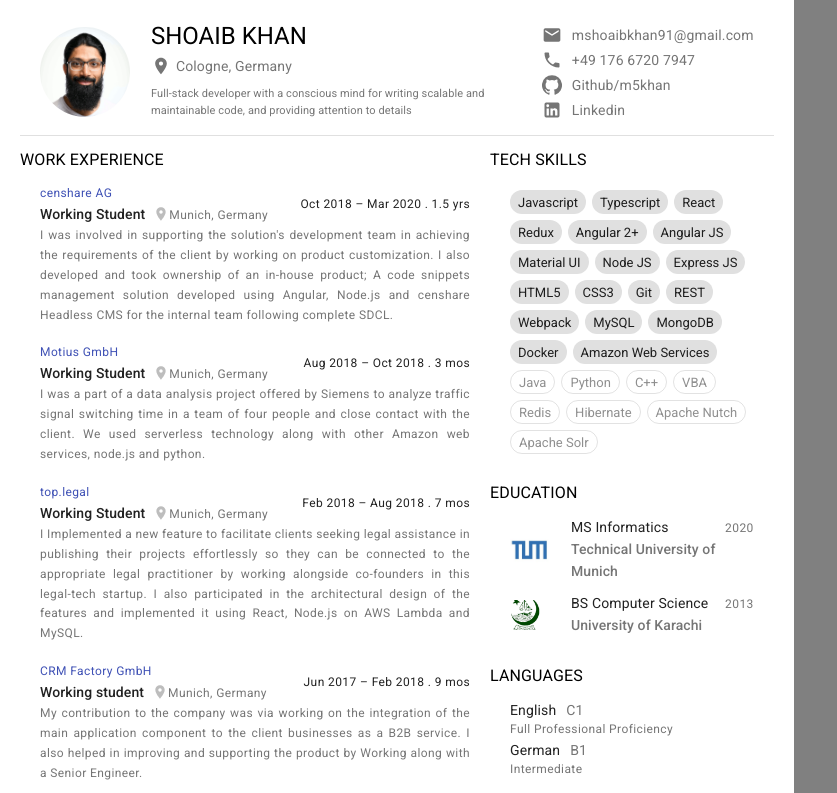
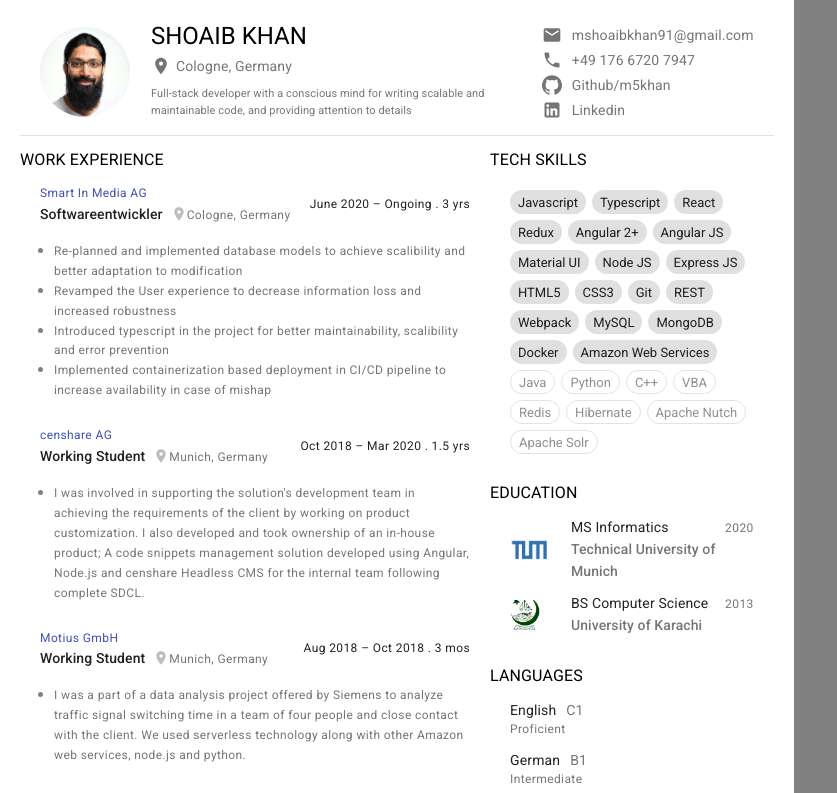
Before and after one commit to m5khan/my-cv, a React (Create React App) app: page / in a window 1280 px wide. Shown: the top 793 px of the page, without its empty margins (0-837 px from the left). Built offline with nearby package versions, Linux system fonts and the light colour scheme.

Commit message:
change experience content to list and add new experience

```diff
--- a/src/Resume.json
+++ b/src/Resume.json
@@ -1,5 +1,17 @@
 {
     "work": [
+        {
+            "company": "Smart In Media AG",
+            "title": "Softwareentwickler",
+            "duration": "June 2020 – Ongoing . 3 yrs",
+            "location": "Cologne, Germany",
+            "content": [
+                "Re-planned and implemented database models to achieve scalibility and better adaptation to modification",
+                "Revamped the User experience to decrease information loss and increased robustness",
+                "Introduced typescript in the project for better maintainability, scalibility and error prevention",
+                "Implemented containerization based deployment in CI/CD pipeline to increase availability in case of mishap"
+            ]
+        },
         {
             "company": "censhare AG",
             "title": "Working Student",
--- a/src/components/Experience.jsx
+++ b/src/components/Experience.jsx
@@ -2,6 +2,7 @@
 import styled from 'styled-components';
 import RoomIcon from '@material-ui/icons/Room';
 import { Box, Divider, Grid, Paper, Typography } from '@material-ui/core';
+import { LineWeight } from '@material-ui/icons';
 
 
 // const experience = {
@@ -29,15 +30,19 @@
                     <Typography align="right" variant="caption" component="p" color="textPrimary">{props.duration}</Typography>
                 </Grid>
             </Grid>
-            <Box>
+            <ul style={{ paddingInlineStart: '14px', color: "#75828b", lineHeight: '0px' }}>
                 {contents(props.content)}
-            </Box>
+            </ul>
         </>
     )
 }
 
 const contents = (c) => {
-    return c.map((i, id) => <Typography key={id} align="justify" variant="caption" color="textSecondary" component="p">{i}</Typography>);
+    return c.map((i, id) => (
+        <li key={id}>
+            <Typography key={id} align="justify" variant="caption" color="textSecondary">{i}</Typography>
+        </li>
+    ));
 }
 
 export default Experience;
--- a/src/components/Language.jsx
+++ b/src/components/Language.jsx
@@ -4,10 +4,10 @@
 const Language = () => {
     return (
         <Grid container>
-          <Grid item xs={12}>
+          <Grid item xs={12} style={{ marginBottom: 10 }}>
             <Typography variant="body2" component="span">English</Typography>
             <Typography style={{paddingLeft: '10px'}} variant="body2" component="span" color="textSecondary">C1</Typography>
-            <Typography variant="caption" color="textSecondary" component="p">Full Professional Proficiency</Typography>
+            <Typography variant="caption" color="textSecondary" component="p">Proficient</Typography>
           </Grid>
           <Grid item xs={12}>
             <Typography variant="body2" component="span">German</Typography>
--- a/src/components/Resume.jsx
+++ b/src/components/Resume.jsx
@@ -25,15 +25,15 @@
                 <Experience {...ResumeData.work[0]}/>
                 <Spacing height={9}/>
                 {/* <Divider /> */}
-                <Spacing height={9}/>
+                {/* <Spacing height={9}/> */}
                 <Experience {...ResumeData.work[1]}/>
                 <Spacing height={9}/>
                 {/* <Divider /> */}
-                <Spacing height={9}/>
+                {/* <Spacing height={9}/> */}
                 <Experience {...ResumeData.work[2]}/>
                 <Spacing height={9}/>
                 {/* <Divider /> */}
-                <Spacing height={9}/>
+                {/* <Spacing height={9}/> */}
                 <Experience {...ResumeData.work[3]}/>
                 <Spacing height={9}/>
                 {/* <Divider /> */}
```
